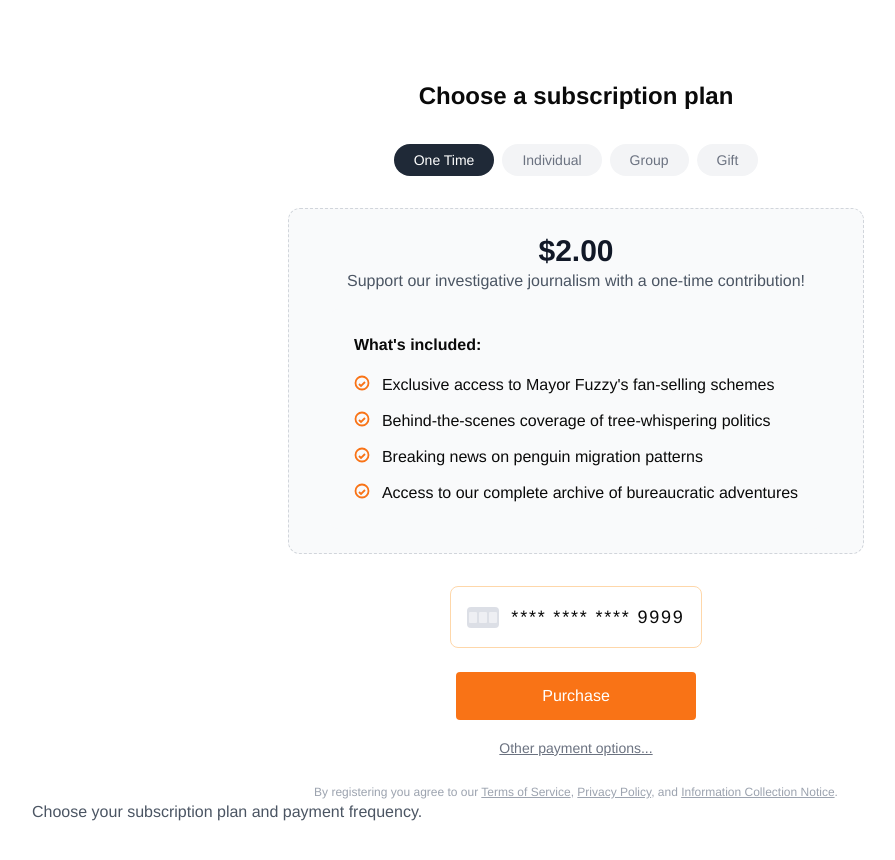
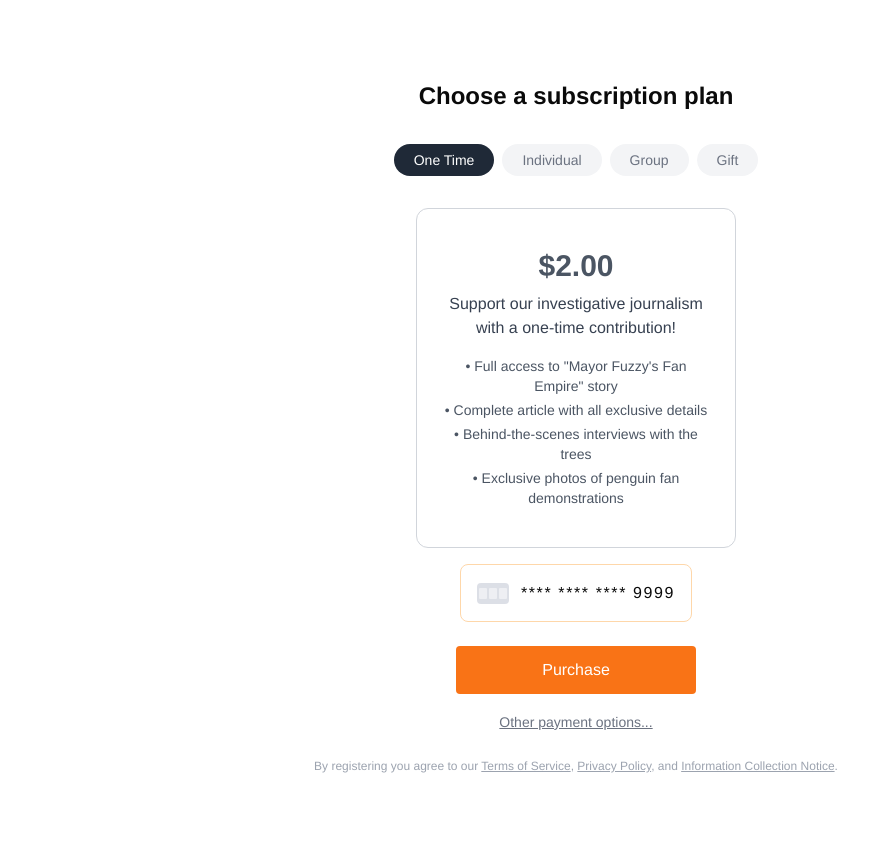
Before and after one commit to HongluW/substack-casualpayments, a Next.js app: page /subscribe in a window 1280 px wide. Both pictures are taken after a click on the button "One Time". Shown: the top 860 px of the page, without its empty margins (64-959 px from the left). Built offline with nearby package versions, Linux system fonts and the light colour scheme.

Commit message:
Revise SubscribePage component: Updated one-time payment section with a cleaner layout, improved benefit descriptions, and adjusted font sizes for better readability and user engagement.

```diff
--- a/app/subscribe/page.tsx
+++ b/app/subscribe/page.tsx
@@ -76,40 +76,17 @@ export default function SubscribePage() {
           ))}
         </div>
         {selectedTab === "One Time" && (
-          <div className="mb-8 w-full flex flex-col items-center justify-center">
-            <div className="w-full flex flex-col items-center justify-center min-h-[340px] border border-dashed border-gray-300 rounded-xl bg-gray-50 px-4 py-6 max-w-xl mx-auto">
-              <div className="text-center mb-4">
-                <div className="text-3xl font-bold text-gray-900">$2.00</div>
-                <p className="text-base text-gray-600">Support our investigative journalism with a one-time contribution!</p>
-              </div>
-              <div className="bg-gray-50 rounded-lg p-6 h-full">
-                <h3 className="font-semibold text-base mb-4">What's included:</h3>
-                <ul className="space-y-3">
-                  <li className="flex items-start">
-                    <span className="mr-3 mt-0.5">
-                      <svg width="16" height="16" fill="none" stroke="#f97316" strokeWidth="1.8" viewBox="0 0 16 16"><circle cx="8" cy="8" r="6.5" stroke="#f97316" /><polyline points="5,9 7,11 11,7" stroke="#f97316" strokeWidth="1.8" fill="none" /></svg>
-                    </span>
-                    <span>Exclusive access to Mayor Fuzzy's fan-selling schemes</span>
-                  </li>
-                  <li className="flex items-start">
-                    <span className="mr-3 mt-0.5">
-                      <svg width="16" height="16" fill="none" stroke="#f97316" strokeWidth="1.8" viewBox="0 0 16 16"><circle cx="8" cy="8" r="6.5" stroke="#f97316" /><polyline points="5,9 7,11 11,7" stroke="#f97316" strokeWidth="1.8" fill="none" /></svg>
-                    </span>
-                    <span>Behind-the-scenes coverage of tree-whispering politics</span>
-                  </li>
-                  <li className="flex items-start">
-                    <span className="mr-3 mt-0.5">
-                      <svg width="16" height="16" fill="none" stroke="#f97316" strokeWidth="1.8" viewBox="0 0 16 16"><circle cx="8" cy="8" r="6.5" stroke="#f97316" /><polyline points="5,9 7,11 11,7" stroke="#f97316" strokeWidth="1.8" fill="none" /></svg>
-                    </span>
-                    <span>Breaking news on penguin migration patterns</span>
-                  </li>
-                  <li className="flex items-start">
-                    <span className="mr-3 mt-0.5">
-                      <svg width="16" height="16" fill="none" stroke="#f97316" strokeWidth="1.8" viewBox="0 0 16 16"><circle cx="8" cy="8" r="6.5" stroke="#f97316" /><polyline points="5,9 7,11 11,7" stroke="#f97316" strokeWidth="1.8" fill="none" /></svg>
-                    </span>
-                    <span>Access to our complete archive of bureaucratic adventures</span>
-                  </li>
-                </ul>
+          <div className="mb-4 w-full flex flex-col items-center justify-center">
+            <div className="w-full max-w-xs mx-auto min-h-[340px] border border-gray-300 rounded-xl bg-white flex items-center justify-center">
+              <div className="text-center py-8 px-6">
+                <div className="text-3xl font-semibold text-gray-600 mb-2">$2.00</div>
+                <p className="text-base text-gray-700 mb-4">Support our investigative journalism with a one-time contribution!</p>
+                <div className="text-sm text-gray-600 space-y-1">
+                  <div>• Full access to "Mayor Fuzzy's Fan Empire" story</div>
+                  <div>• Complete article with all exclusive details</div>
+                  <div>• Behind-the-scenes interviews with the trees</div>
+                  <div>• Exclusive photos of penguin fan demonstrations</div>
+                </div>
               </div>
             </div>
           </div>
@@ -140,8 +117,8 @@ export default function SubscribePage() {
                         </span>
                       )}
                     </div>
-                    <div className="text-gray-500 text-sm font-normal mb-4">{plan.price}</div>
-                    <ul className="text-xs space-y-2 mb-2">
+                    <div className="text-s font-normal text-gray-500 mb-2">{plan.price}</div>
+                    <ul className="text-sm space-y-2 mb-2">
                       {plan.benefits.map((benefit, i) => (
                         <li key={i} className={`flex items-center gap-2 text-gray-500 ${plan.isFree && i < 3 ? "line-through text-gray-400" : ""}`} style={{ fontSize: '0.95em' }}>
                           <span>{plan.isFree && i < 3 ? (
@@ -172,7 +149,7 @@ export default function SubscribePage() {
         <div className="flex justify-center mb-6">
           <div className="inline-flex items-center gap-3 p-4 border border-orange-200 rounded-lg">
             <svg width="32" height="21" viewBox="0 0 32 21" fill="none" className=""><rect x="0" y="0" width="32" height="21" rx="4" fill="#515e80" opacity="0.2" /><rect x="2" y="5" width="8" height="11" rx="1" fill="#fff" opacity="0.5" /><rect x="12" y="5" width="8" height="11" rx="1" fill="#fff" opacity="0.5" /><rect x="22" y="5" width="8" height="11" rx="1" fill="#fff" opacity="0.5" /></svg>
-            <span className="text-lg tracking-widest">**** **** **** 9999</span>
+            <span className="text-m tracking-widest">**** **** **** 9999</span>
           </div>
         </div>
         <div className="flex justify-center">
@@ -188,7 +165,6 @@ export default function SubscribePage() {
         <div className="text-xs text-gray-400 mt-6 text-center">
           By registering you agree to our <a href="https://substack.com/tos?utm_source=subscribe" target="_blank" rel="noopener" className="underline">Terms of Service</a>, <a href="https://substack.com/privacy?utm_source=subscribe" target="_blank" rel="noopener" className="underline">Privacy Policy</a>, and <a href="https://substack.com/ccpa?utm_source=subscribe#personal-data-collected" target="_blank" rel="noopener" className="underline">Information Collection Notice</a>.
         </div>
-        <p className="text-base text-gray-600 mb-6">Choose your subscription plan and payment frequency.</p>
       </div>
     </div>
   );
```
